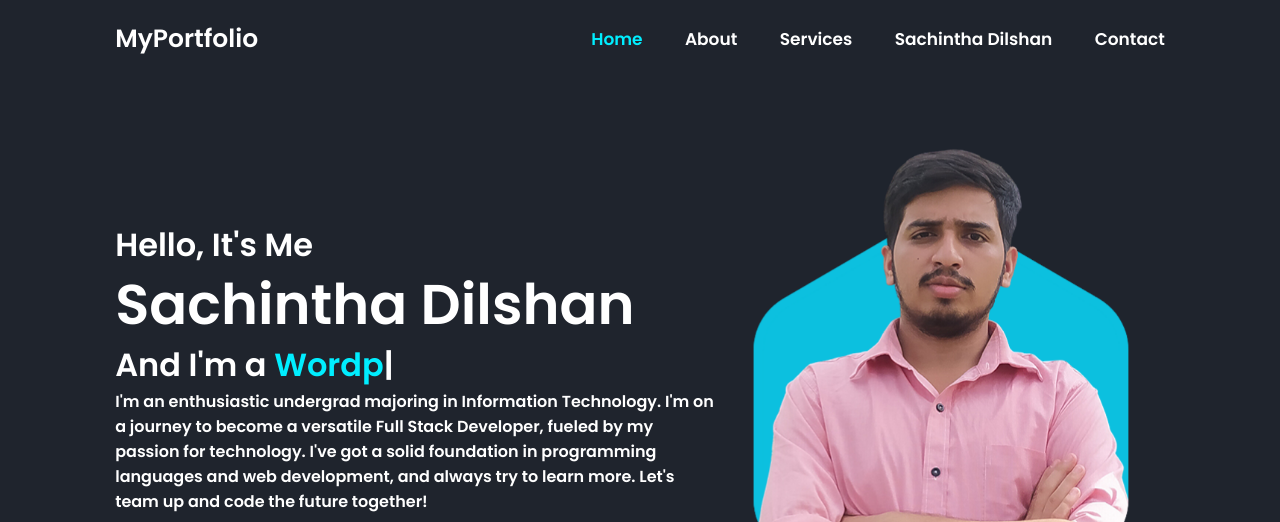
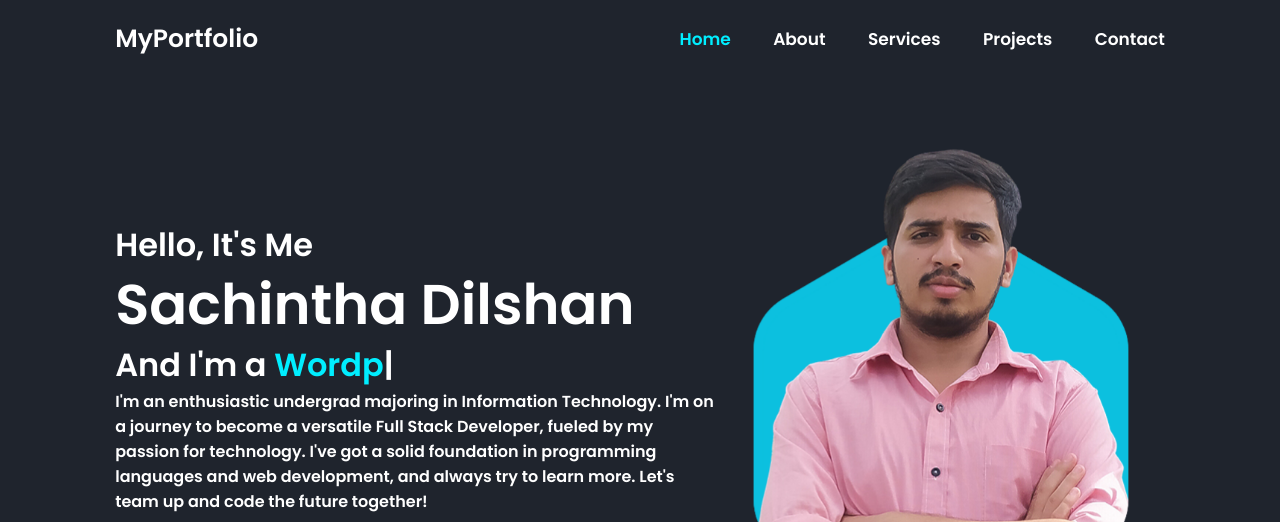
Before and after one commit to sachintha999/portfolio-website, a plain HTML site: page index.html in a window 1280 px wide. Shown: the top 522 px of the page. Drawn offline with nearby package versions, Linux system fonts and the light colour scheme.

Commit message:
modify website

```diff
--- a/index.html
+++ b/index.html
@@ -18,7 +18,7 @@
             <a href="#home" class="active">Home</a>
             <a href="#about">About</a>
             <a href="#services">Services</a>
-            <a href="#portfolio">Sachintha Dilshan</a>
+            <a href="#portfolio">Projects</a>
             <a href="#contact">Contact</a>
         </nav>
     </header>
```
